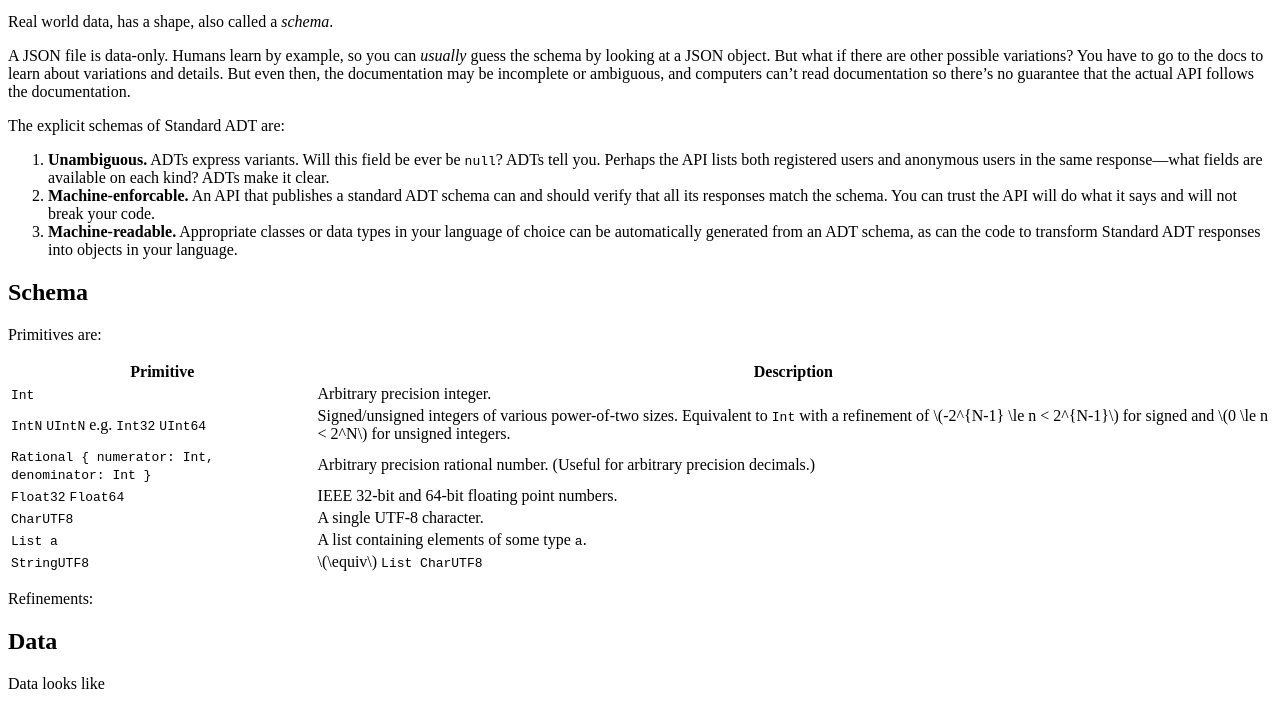
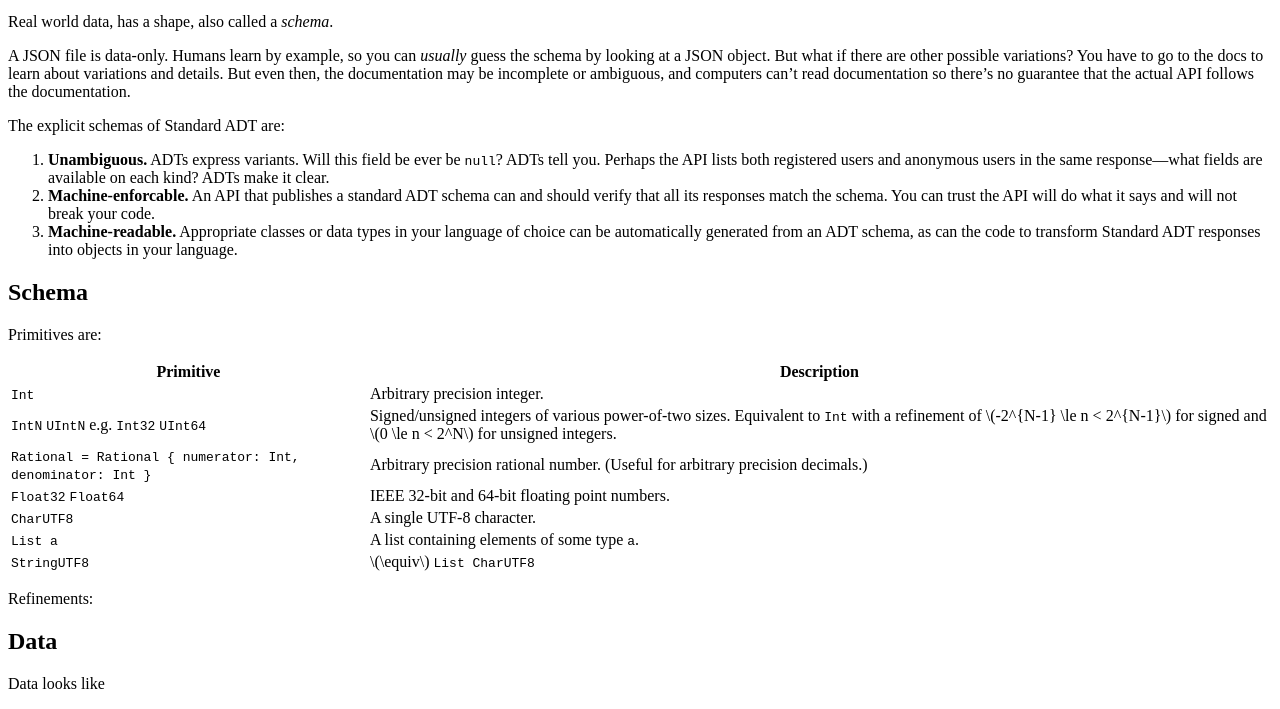
Before and after one commit to brianhempel/standardadt, a plain HTML site: page index.html in a window 1280 px wide. Shown: the part 101-810 px from the top of the page. Drawn offline with Linux system fonts and the light colour scheme.

Commit message:
Rational has one constructor.

```diff
--- a/index.html
+++ b/index.html
@@ -34,38 +34,38 @@
 
 <thead>
 <tr>
-	<th> Primitive          </th>
+	<th> Primitive             </th>
 	<th> Description             </th>
 </tr>
 </thead>
 
 <tbody>
 <tr>
-	<td> <code>Int</code>           </td>
+	<td> <code>Int</code>              </td>
 	<td> Arbitrary precision integer.         </td>
 </tr>
 <tr>
-	<td> <code>IntN</code> <code>UIntN</code> e.g. <code>Int32</code> <code>UInt64</code>   </td>
+	<td> <code>IntN</code> <code>UIntN</code> e.g. <code>Int32</code> <code>UInt64</code>      </td>
 	<td> Signed/unsigned integers of various power-of-two sizes. Equivalent to <code>Int</code> with a refinement of <span class="math">\(-2^{N-1} \le n &lt; 2^{N-1}\)</span> for signed and <span class="math">\(0 \le n &lt; 2^N\)</span> for unsigned integers. </td>
 </tr>
 <tr>
-	<td> <code>Rational { numerator: Int, denominator: Int }</code> </td>
+	<td> <code>Rational = Rational { numerator: Int, denominator: Int }</code> </td>
 	<td> Arbitrary precision rational number. (Useful for arbitrary precision decimals.) </td>
 </tr>
 <tr>
-	<td> <code>Float32</code> <code>Float64</code>        </td>
+	<td> <code>Float32</code> <code>Float64</code>          </td>
 	<td> IEEE 32-bit and 64-bit floating point numbers.    </td>
 </tr>
 <tr>
-	<td> <code>CharUTF8</code>          </td>
+	<td> <code>CharUTF8</code>             </td>
 	<td> A single UTF-8 character.         </td>
 </tr>
 <tr>
-	<td> <code>List a</code>          </td>
+	<td> <code>List a</code>             </td>
 	<td> A list containing elements of some type <code>a</code>.     </td>
 </tr>
 <tr>
-	<td> <code>StringUTF8</code>         </td>
+	<td> <code>StringUTF8</code>            </td>
 	<td> <span class="math">\(\equiv\)</span> <code>List CharUTF8</code>          </td>
 </tr>
 </tbody>
```
Also changed, not shown: 1 other file.
